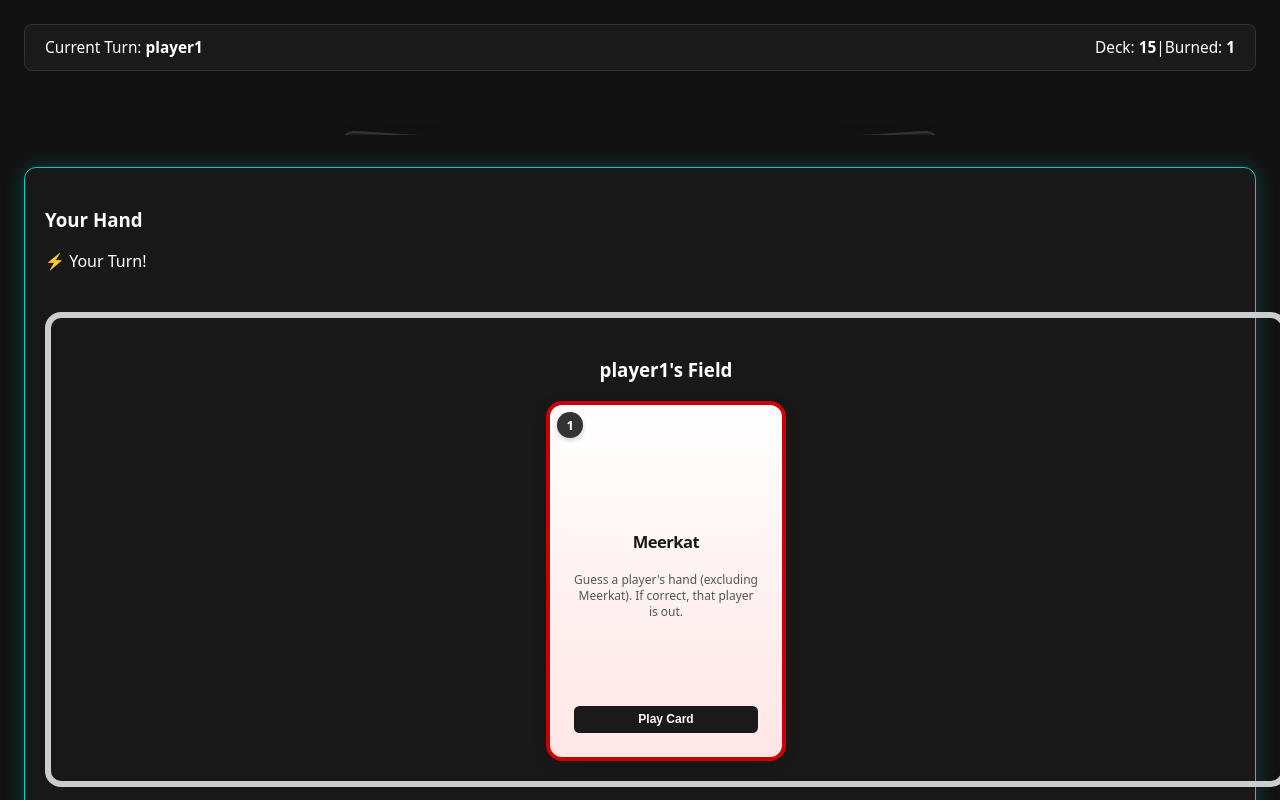
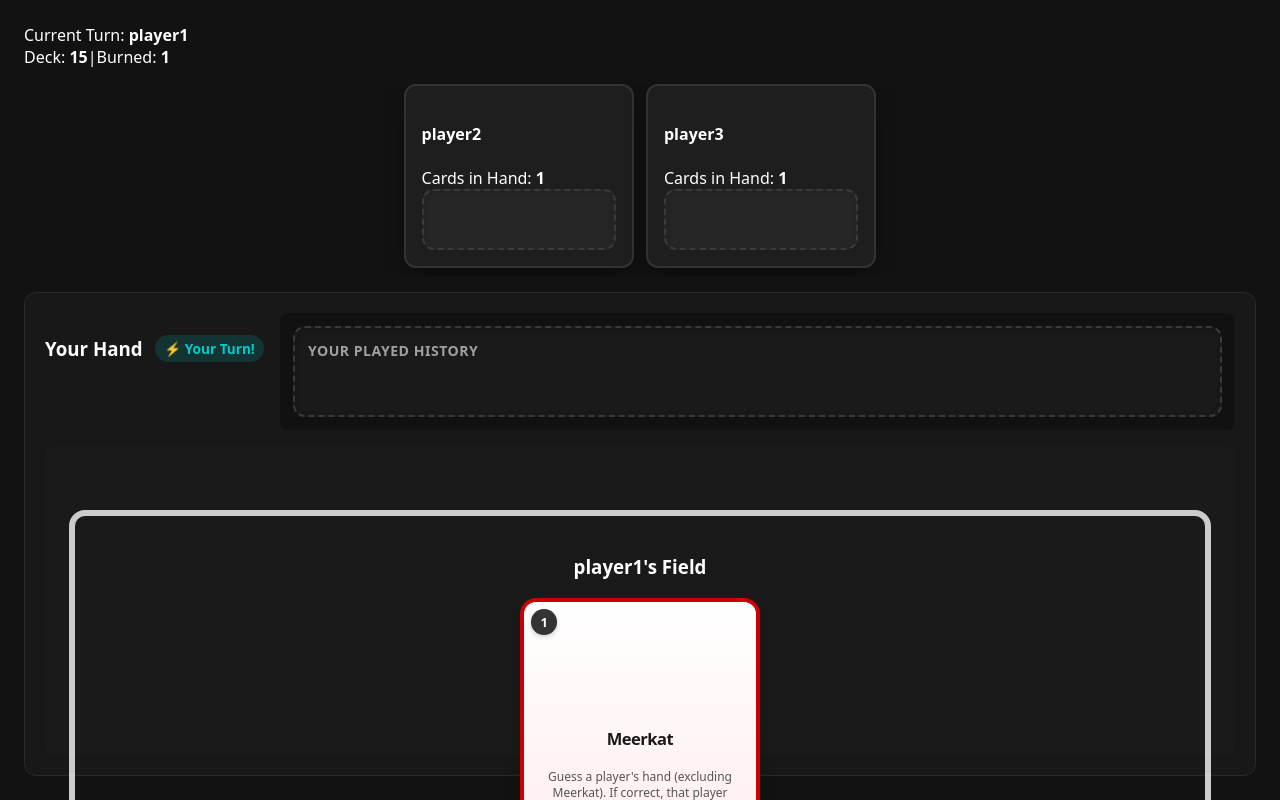
Before and after one commit to KyleCodeRespecter/ZooDeduce, a React (Vite) app: page / in a window 1280 px wide. Both pictures are taken after a click on the button "Play Game". Built offline with nearby package versions, Linux system fonts and the light colour scheme.

Commit message:
Refining styling of game board

```diff
--- a/src/game/board/ClientWorkspace.tsx
+++ b/src/game/board/ClientWorkspace.tsx
@@ -1,5 +1,4 @@
 // src/components/game/board/ClientWorkspace.tsx
-
 import React from 'react';
 import { ClientWorkspaceProps } from './board.types';
 import { UserField } from '../components/UserField.tsx';
@@ -16,14 +15,14 @@ export const ClientWorkspace: React.FC<ClientWorkspaceProps> = ({
     <section
       className={`client-workspace ${isCurrentTurn ? 'active-turn' : ''}`}
     >
-      {/* Workspace Header / Status Bar */}
-      <div className="client-meta">
+      {/* 🔝 TOP BAR: Title + Badges | Discard Pile */}
+      <div className="client-top-bar">
+        {/* Left Column: Title & Status */}
+        <div className="client-info-group">
           <div className="client-title-group">
             <h3>Your Hand</h3>
             {isCurrentTurn && <span className="turn-badge">⚡ Your Turn!</span>}
           </div>
-
-        {/* Status Alerts */}
           <div className="status-badges">
             {isProtected && <span className="shield-badge">🛡️ Protected</span>}
             {isEliminated && (
@@ -32,7 +31,17 @@ export const ClientWorkspace: React.FC<ClientWorkspaceProps> = ({
           </div>
         </div>
 
-      {/* Interactive Hand Area */}
+        {/* Right Column: Discard Pile (sits next to title) */}
+        <div className="client-history-zone">
+          <UserDiscardField
+            discardPile={discardPile}
+            title="Your Played History"
+          />
+        </div>
+      </div>
+
+      {/*HAND AREA: Takes remaining vertical space */}
+      <div className="client-hand-container">
         <div className="client-hand-zone">
           <UserField
             player={player}
@@ -40,13 +49,6 @@ export const ClientWorkspace: React.FC<ClientWorkspaceProps> = ({
             onCardPlayed={onPlayCard}
           />
         </div>
-
-      {/* Personal Played History */}
-      <div className="client-history-zone">
-        <UserDiscardField
-          discardPile={discardPile}
-          title="Your Played History"
-        />
       </div>
     </section>
   );
--- a/src/game/board/board.styles.css
+++ b/src/game/board/board.styles.css
@@ -1,108 +1,172 @@
 /* ==========================================================================
-   GAME BOARD RESPONSIVE CONTAINER
+   GLOBAL & RESET
    ========================================================================== */
+html, body {
+    height: 100%;
+    margin: 0;
+    overflow: hidden;
+}
 
+*, *::before, *::after {
+    box-sizing: border-box;
+}
+
+/* ==========================================================================
+   GAME BOARD CONTAINER
+   ========================================================================== */
 .game-board-container {
-    display: grid;
-    /* Header takes content height, Opponents get middle room, Workspace takes bottom */
-    grid-template-rows: auto 1fr auto;
-
-    /* 100dvh handles mobile dynamic browser bars cleanly */
-    height: 100dvh;
+    display: flex;
+    flex-direction: column;
+    height: 100vh;
+    min-height: 100dvh;
     padding: clamp(0.75rem, 2vw, 1.5rem);
-    box-sizing: border-box;
     background-color: #121212;
     color: #ffffff;
     gap: 1rem;
-    overflow: hidden; /* Lock the viewport like a real game board */
+}
+
+.board-header,
+.opponents-zone {
+    flex-shrink: 0;
 }
 
 /* ==========================================================================
-   BOARD HEADER
+   OPPONENTS ZONE (Horizontal scroll remains for opponents if needed)
    ========================================================================== */
-
-.board-header {
-    display: flex;
-    justify-content: space-between;
-    align-items: center;
-    padding: 0.75rem 1.25rem;
-    background-color: #1a1a1a;
-    border-radius: 0.5rem;
-    border: 1px solid #333;
-    font-size: clamp(0.875rem, 1.2vw, 1.125rem);
-}
-
-/* ==========================================================================
-   OPPONENTS ZONE (Circular / Arc Table Layout)
-   ========================================================================== */
-
 .opponents-zone {
     display: flex;
     justify-content: center;
-    align-items: flex-start;
-    gap: clamp(1rem, 2vw, 2.5rem); /* Dynamically scales gap based on viewport width */
-    width: 90%;
-    max-width: 75rem; /* ~1200px equivalent using relative units */
-    margin: 1rem auto;
-    padding: 1rem;
-    perspective: 60rem; /* Subtle 3D depth for table perspective */
-    overflow-y: auto; /* Fallback internal scroll if discards grow huge */
+    align-items: center;
+    gap: clamp(0.5rem, 1vw, 0.75rem);
+    width: min(95%, 80rem);
+    margin-inline: auto;
+    flex-wrap: nowrap;
+    overflow-x: auto;
+    padding-bottom: 0.5rem;
 }
 
-/* Individual opponent viewports arranged around the arc */
 .opponent-viewport {
-    display: flex;
-    flex-direction: column;
-    flex: 1;
-    max-width: clamp(14rem, 20vw, 18rem); /* Bounds width gracefully across screen sizes */
+    flex: 0 0 auto;
+    min-width: clamp(14rem, 18vw, 18rem);
     background-color: #1e1e1e;
-    border: 0.125rem solid #333; /* ~2px relative border */
+    border: 0.125rem solid #333;
     border-radius: 0.75rem;
     padding: 1rem;
-    box-shadow: 0 0.625rem 1.5rem -0.3125rem rgba(0, 0, 0, 0.3);
-    transition: transform 0.3s cubic-bezier(0.34, 1.56, 0.64, 1), border-color 0.2s ease, box-shadow 0.2s ease;
+    box-shadow: 0 0.625rem 1.5rem -0.3125rem rgba(0, 0, 0, 0.4);
+    transition: border-color 0.2s ease, box-shadow 0.2s ease;
 }
 
-/* Arc Curve Math: Vertical drop scales dynamically with screen height (vh) */
-.opponents-zone > .opponent-viewport:first-child:not(:only-child) {
-    transform: translateY(2.5vh) rotate(3.5deg);
-}
-
-.opponents-zone > .opponent-viewport:last-child:not(:only-child) {
-    transform: translateY(2.5vh) rotate(-3.5deg);
-}
-
-/* Middle player sits higher in the arc */
-.opponents-zone > .opponent-viewport:nth-child(2):nth-last-child(2) {
-    transform: translateY(0) rotate(0deg);
-}
-
-/* Active turn highlight for opponents & client workspace */
-.opponent-viewport.active-turn,
-.client-workspace.active-turn {
+.opponent-viewport.active-turn {
     border-color: #00cccc;
     box-shadow: 0 0 1.25rem rgba(0, 204, 204, 0.25);
 }
 
-/* Elevator lift override when an opponent takes their turn */
-.opponent-viewport.active-turn {
-    transform: translateY(-1vh) scale(1.03) !important;
-}
-
-/* Dim eliminated opponents */
 .opponent-viewport.eliminated {
-    opacity: 0.4;
-    filter: grayscale(0.8);
+    opacity: 0.35;
+    filter: grayscale(0.9) brightness(0.7);
+    pointer-events: none;
 }
 
 /* ==========================================================================
-   CLIENT WORKSPACE (Active Hand & History)
+   CLIENT WORKSPACE (Top-Bar + Bottom-Hand Layout)
    ========================================================================== */
-
 .client-workspace {
+    display: flex;
+    flex-direction: column;
+    flex: 1;
+    min-height: 0;
     background-color: #181818;
     padding: 1.25rem;
     border-radius: 0.75rem;
     border: 1px solid #2a2a2a;
-    transition: border-color 0.2s ease, box-shadow 0.2s ease;
 }
+
+/* 🔝 TOP BAR: Title Group | History Zone */
+.client-top-bar {
+    display: flex;
+    align-items: stretch;
+    gap: 1rem;
+    margin-bottom: 1rem;
+    min-height: 0;
+}
+
+.client-info-group {
+    flex-shrink: 0;
+    display: flex;
+    flex-direction: column;
+    gap: 0.5rem;
+    padding-top: 0.25rem;
+}
+
+.client-title-group {
+    display: flex;
+    align-items: center;
+    gap: 0.75rem;
+}
+
+.turn-badge {
+    background: rgba(0, 204, 204, 0.15);
+    color: #00cccc;
+    padding: 0.25rem 0.6rem;
+    border-radius: 99px;
+    font-weight: 600;
+    font-size: 0.85rem;
+}
+
+.status-badges {
+    display: flex;
+    gap: 0.5rem;
+    flex-wrap: wrap;
+}
+
+.shield-badge,
+.eliminated-badge {
+    font-size: 0.8rem;
+    padding: 0.3rem 0.7rem;
+    border-radius: 99px;
+    background: rgba(255, 255, 255, 0.05);
+}
+
+.client-history-zone {
+    flex: 1;
+    min-width: 0;
+    background-color: #111;
+    border-radius: 0.5rem;
+    padding: clamp(0.75rem, 1vw, 1rem);
+    display: flex;
+}
+
+.client-hand-container {
+    flex: 1;
+    min-height: 0;
+    background-color: #1a1a1a;
+    border-radius: 0.5rem;
+    padding: clamp(1rem, 2vw, 1.5rem);
+}
+
+.client-hand-zone {
+    display: flex;
+    flex-wrap: wrap;
+    justify-content: center;
+    align-items: center;
+    gap: clamp(0.6rem, 1.2vw, 1rem);
+    height: 100%;
+}
+
+.client-hand-zone .card {
+    flex: 0 0 auto;
+    width: clamp(3.2rem, 7vw, 6rem);
+    min-width: 3rem;
+    aspect-ratio: 2 / 3;
+    transition: transform 0.2s ease, box-shadow 0.2s ease;
+}
+
+/* ==========================================================================
+   ACCESSIBILITY & MOTION PREFERENCES
+   ========================================================================== */
+@media (prefers-reduced-motion: reduce) {
+    .opponent-viewport,
+    .client-workspace {
+        transition: none !important;
+    }
+}
--- a/src/game/components/user.discard.field.css
+++ b/src/game/components/user.discard.field.css
@@ -1,83 +1,72 @@
-/* src/components/game/UserDiscardField.css */
-
 .user-discard-zone {
-  margin-top: 24px;
-  padding: 16px;
-  background-color: darkgray;
-  border: 2px dashed #b5b5b5;
+  width: 100%;
+  min-width: 0;
+  flex: 1;
+  display: flex;
+  flex-direction: column;
+  padding: clamp(0.6rem, 1vw, 0.85rem);
+  background-color: rgba(255, 255, 255, 0.04);
+  border: 2px dashed #3a3a3a;
   border-radius: 12px;
-  box-shadow: inset 0 2px 6px rgba(0, 0, 0, 0.05);
+  box-shadow: inset 0 2px 6px rgba(0, 0, 0, 0.15);
+  overflow: hidden;
 }
 
 .user-discard-zone h4 {
-  margin: 0 0 12px 0;
-  font-size: 1rem;
-  color: #666666;
+  margin: 0 0 clamp(0.5rem, 0.8vw, 0.75rem) 0;
+  font-size: clamp(0.85rem, 1.1vw, 1rem);
+  color: #a0a0a0;
   text-transform: uppercase;
   letter-spacing: 0.5px;
 }
 
 .discard-history-row {
   display: flex;
-  gap: 8px;
-  flex-wrap: wrap; /* Allows cards to wrap neatly if a player plays a lot of cards */
-  min-height: 42px; /* Keeps layout stable even when empty */
+  gap: clamp(0.4rem, 0.6vw, 8px);
+  flex-wrap: wrap;
+  min-height: clamp(24px, 4vh, 42px);
   align-items: center;
+  width: 100%;
+  min-width: 0;
 }
 
-/* MINI HISTORICAL CARD PILLS */
+.discard-history-row .mini-history-card,
 .mini-history-card {
-  padding: 6px 14px;
+  flex-shrink: 1;
+  max-width: 100%;
+  white-space: normal;
+}
+
+.mini-history-card {
+  padding: clamp(4px, 0.8vw, 6px) clamp(10px, 1.2vw, 14px);
   border: 2px solid #333333;
-  border-radius: 20px; /* Gives it a clean pill/token shape */
-  font-size: 0.85rem;
+  border-radius: 20px;
+  font-size: clamp(0.7rem, 1vw, 0.85rem);
   font-weight: 700;
   color: #1a1a1a;
   box-shadow: 0 2px 4px rgba(0, 0, 0, 0.08);
   display: inline-flex;
   align-items: center;
-  gap: 6px;
+  gap: clamp(4px, 0.6vw, 6px);
   transition: transform 0.15s ease;
 }
 
 .mini-history-card:hover {
-  transform: scale(1.05);
+  transform: scale(1.03);
 }
 
-/* THEMED COLOR SHIFT CODES EXTRACTED FROM GLOBAL STYLES */
-.theme-peacock {
-  border-color: var(--color-peacock);
-  background: var(--bg-peacock);
+.theme-peacock   { border-color: var(--color-peacock);   background: var(--bg-peacock); }
+.theme-tiger     { border-color: var(--color-tiger);     background: var(--bg-tiger); }
+.theme-lion      { border-color: var(--color-lion);      background: var(--bg-lion); }
+.theme-rhino     { border-color: var(--color-rhino);     background: var(--bg-rhino); }
+.theme-chameleon { border-color: var(--color-chameleon); background: var(--bg-chameleon); }
+.theme-stagbeetle{ border-color: var(--color-stagbeetle); background: var(--bg-stagbeetle); }
+.theme-beaver    { border-color: var(--color-beaver);    background: var(--bg-beaver); }
+.theme-owl       { border-color: var(--color-owl);       background: var(--bg-owl); }
+.theme-meerkat   { border-color: var(--color-meerkat);   background: var(--bg-meerkat); }
+
+/* Responsive stacking for very narrow screens */
+@media (max-width: 540px) {
+  .user-discard-zone h4,
+  .discard-history-row { min-width: 0; }
 }
-.theme-tiger {
-  border-color: var(--color-tiger);
-  background: var(--bg-tiger);
-}
-.theme-lion {
-  border-color: var(--color-lion);
-  background: var(--bg-lion);
-}
-.theme-rhino {
-  border-color: var(--color-rhino);
-  background: var(--bg-rhino);
-}
-.theme-chameleon {
-  border-color: var(--color-chameleon);
-  background: var(--bg-chameleon);
-}
-.theme-stagbeetle {
-  border-color: var(--color-stagbeetle);
-  background: var(--bg-stagbeetle);
-}
-.theme-beaver {
-  border-color: var(--color-beaver);
-  background: var(--bg-beaver);
-}
-.theme-owl {
-  border-color: var(--color-owl);
-  background: var(--bg-owl);
-}
-.theme-meerkat {
-  border-color: var(--color-meerkat);
-  background: var(--bg-meerkat);
-}
```
Also changed, not shown: src/main.tsx (+6 -1 lines), src/scenes/SceneRegistry.tsx (+4 -5 lines). Lines whose indentation alone changed are shown as unchanged.
